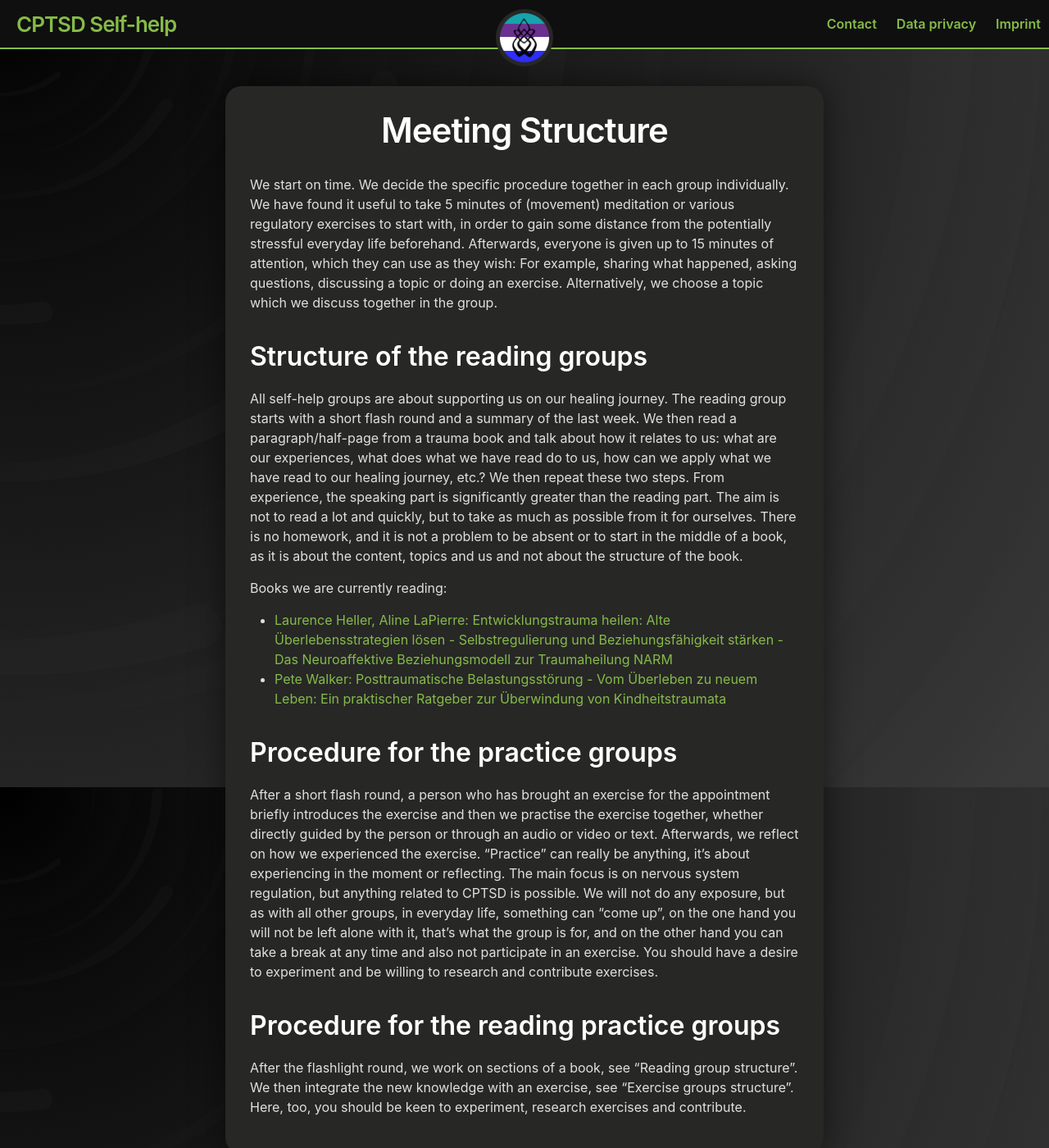
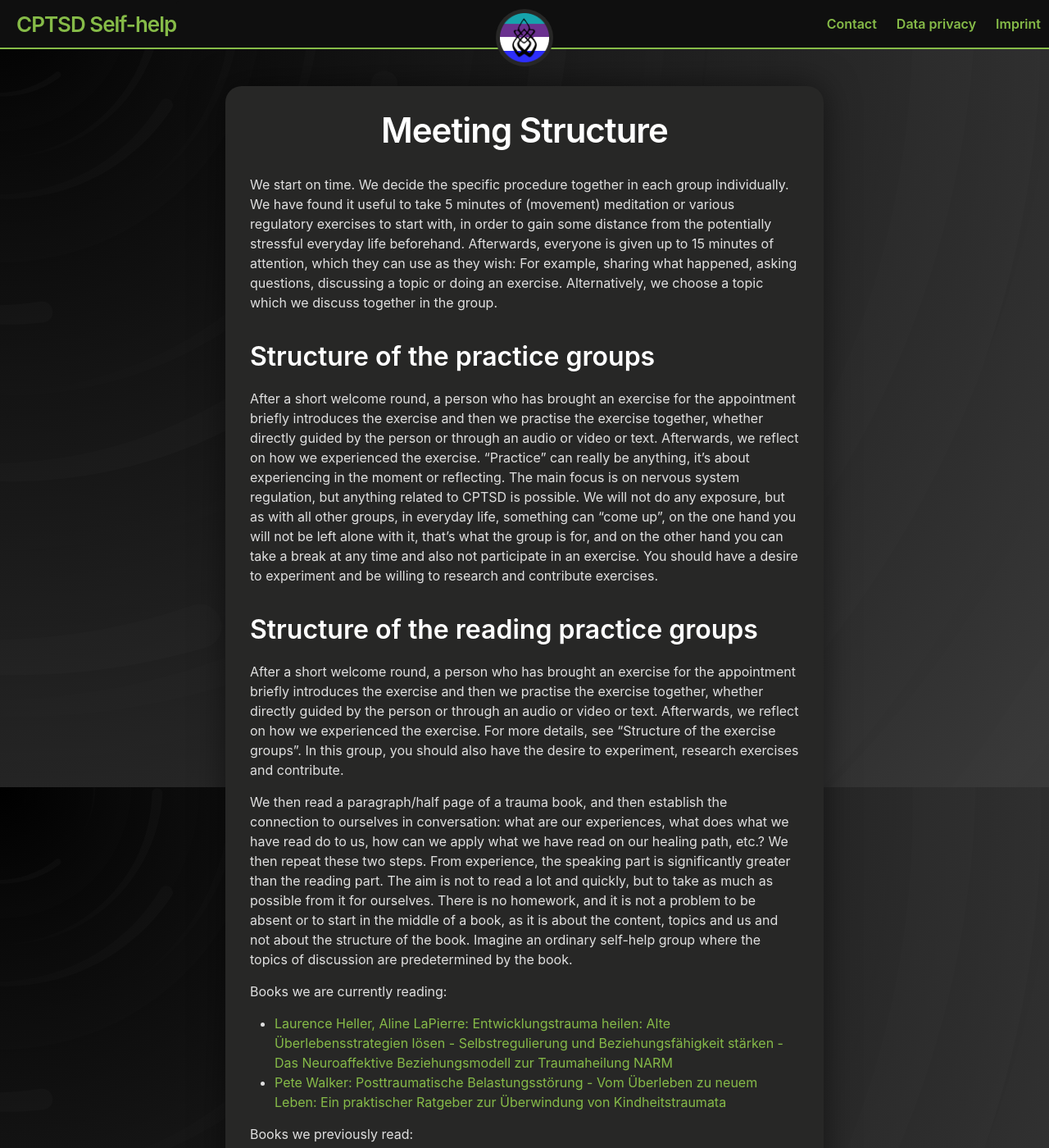
Before and after one commit to c-ptsd/c-ptsd.eu, a Jekyll site: the page built from _posts/2023-07-12-structure.md, in a window 1280 px wide and 1400 px high. Shown: the whole window at 82% size. Built offline with Jekyll 4.4.1, drawn with Linux system fonts in a browser that asks for light colours; some of the changed text lies outside the part shown.

Commit message:
Update 2023-07-12-structure.md

```diff
--- a/_posts/2023-07-12-structure.md
+++ b/_posts/2023-07-12-structure.md
@@ -5,18 +5,20 @@ title: Meeting Structure
 
 We start on time. We decide the specific procedure together in each group individually. We have found it useful to take 5 minutes of (movement) meditation or various regulatory exercises to start with, in order to gain some distance from the potentially stressful everyday life beforehand. Afterwards, everyone is given up to 15 minutes of attention, which they can use as they wish: For example, sharing what happened, asking questions, discussing a topic or doing an exercise. Alternatively, we choose a topic which we discuss together in the group.
 
-## Structure of the reading groups
+## Structure of the practice groups
 
-All self-help groups are about supporting us on our healing journey. The reading group starts with a short flash round and a summary of the last week. We then read a paragraph/half-page from a trauma book and talk about how it relates to us: what are our experiences, what does what we have read do to us, how can we apply what we have read to our healing journey, etc.? We then repeat these two steps. From experience, the speaking part is significantly greater than the reading part. The aim is not to read a lot and quickly, but to take as much as possible from it for ourselves. There is no homework, and it is not a problem to be absent or to start in the middle of a book, as it is about the content, topics and us and not about the structure of the book.
+After a short welcome round, a person who has brought an exercise for the appointment briefly introduces the exercise and then we practise the exercise together, whether directly guided by the person or through an audio or video or text. Afterwards, we reflect on how we experienced the exercise. “Practice” can really be anything, it's about experiencing in the moment or reflecting. The main focus is on nervous system regulation, but anything related to CPTSD is possible. We will not do any exposure, but as with all other groups, in everyday life, something can “come up”, on the one hand you will not be left alone with it, that's what the group is for, and on the other hand you can take a break at any time and also not participate in an exercise. You should have a desire to experiment and be willing to research and contribute exercises.
+
+## Structure of the reading practice groups
+
+After a short welcome round, a person who has brought an exercise for the appointment briefly introduces the exercise and then we practise the exercise together, whether directly guided by the person or through an audio or video or text. Afterwards, we reflect on how we experienced the exercise. For more details, see “Structure of the exercise groups”. In this group, you should also have the desire to experiment, research exercises and contribute.
+
+We then read a paragraph/half page of a trauma book, and then establish the connection to ourselves in conversation: what are our experiences, what does what we have read do to us, how can we apply what we have read on our healing path, etc.? We then repeat these two steps. From experience, the speaking part is significantly greater than the reading part. The aim is not to read a lot and quickly, but to take as much as possible from it for ourselves. There is no homework, and it is not a problem to be absent or to start in the middle of a book, as it is about the content, topics and us and not about the structure of the book. Imagine an ordinary self-help group where the topics of discussion are predetermined by the book.
 
 Books we are currently reading:
 - [Laurence Heller, Aline LaPierre: Entwicklungstrauma heilen: Alte Überlebensstrategien lösen - Selbstregulierung und Beziehungsfähigkeit stärken - Das Neuroaffektive Beziehungsmodell zur Traumaheilung NARM](https://www.amazon.de/dp/3466309220/)
 - [Pete Walker: Posttraumatische Belastungsstörung - Vom Überleben zu neuem Leben: Ein praktischer Ratgeber zur Überwindung von Kindheitstraumata](https://www.amazon.de/dp/3962570756/)
 
-## Procedure for the practice groups
 
-After a short flash round, a person who has brought an exercise for the appointment briefly introduces the exercise and then we practise the exercise together, whether directly guided by the person or through an audio or video or text. Afterwards, we reflect on how we experienced the exercise. “Practice” can really be anything, it's about experiencing in the moment or reflecting. The main focus is on nervous system regulation, but anything related to CPTSD is possible. We will not do any exposure, but as with all other groups, in everyday life, something can “come up”, on the one hand you will not be left alone with it, that's what the group is for, and on the other hand you can take a break at any time and also not participate in an exercise. You should have a desire to experiment and be willing to research and contribute exercises.
-
-## Procedure for the reading practice groups
-
-After the flashlight round, we work on sections of a book, see “Reading group structure”. We then integrate the new knowledge with an exercise, see “Exercise groups structure”. Here, too, you should be keen to experiment, research exercises and contribute.
+Books we previously read:
+- [Peter Levine: Sprache ohne Worte: Wie unser Körper Trauma verarbeitet und uns in die innere Balance zurückführt](https://www.amazon.de/dp/3466309182/)
```
